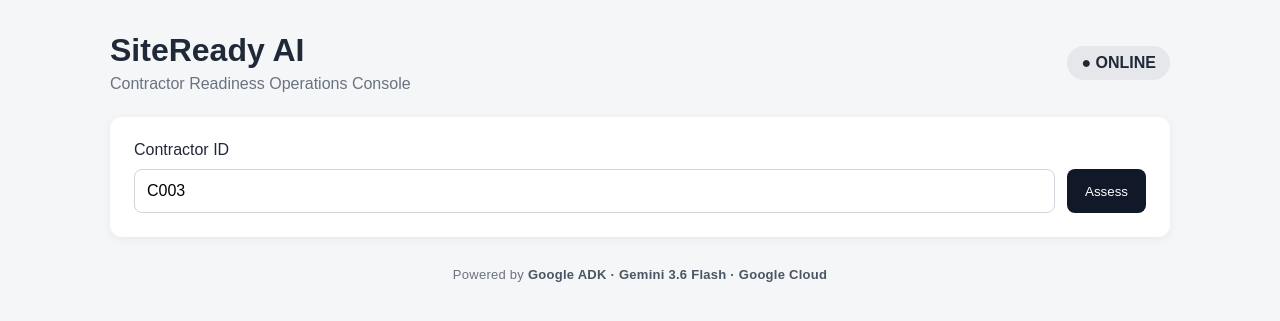
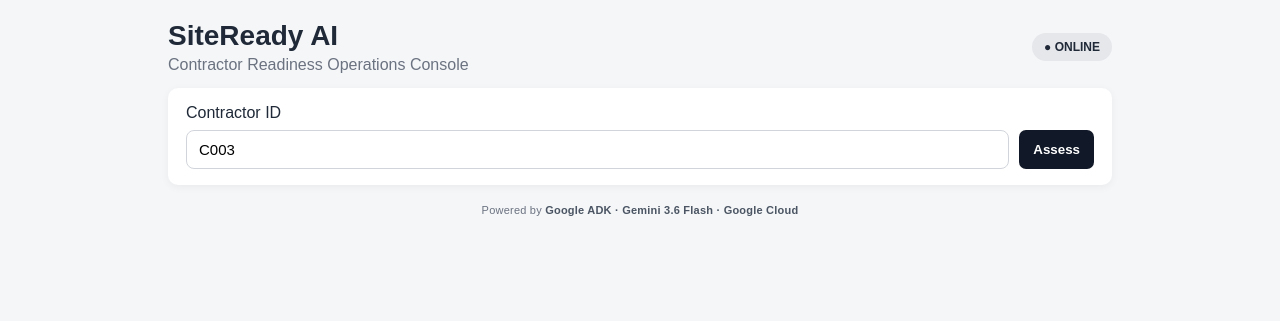
Before and after one commit to GregoryRicardo/sitready-ai, a FastAPI app: page / in a window 1280 px wide. Shown: the top 321 px of the page. Run offline with FastAPI, Linux system fonts and the light colour scheme; data that the repository does not hold is empty.

Commit message:
Tighten judge-facing console layout

```diff
--- a/web/static/style.css
+++ b/web/static/style.css
@@ -10,63 +8,59 @@ body {
 }
 
 .container {
-    max-width: 1100px;
+    max-width: 980px;
     margin: 0 auto;
-    padding: 32px 20px 20px;
+    padding: 20px 18px 14px;
 }
 
 header {
     display: flex;
     justify-content: space-between;
     align-items: center;
-    margin-bottom: 24px;
+    margin-bottom: 14px;
 }
 
-h1 { margin: 0; }
+h1 { margin: 0; font-size: 28px; }
+h2 { font-size: 20px; }
 
-header p {
-    margin: 6px 0 0;
-    color: #6b7280;
-}
+header p { margin: 4px 0 0; color: #6b7280; }
 
 .card {
     background: white;
-    border-radius: 12px;
-    padding: 24px;
-    margin-bottom: 20px;
-    box-shadow: 0 2px 10px rgba(0, 0, 0, 0.06);
+    border-radius: 10px;
+    padding: 16px 18px;
+    margin-bottom: 12px;
+    box-shadow: 0 2px 8px rgba(0, 0, 0, 0.05);
 }
 
-.hidden { display: none; }
+.hidden { display: none !important; }
 
 .status {
-    padding: 8px 14px;
+    padding: 7px 12px;
     border-radius: 999px;
     background: #e5e7eb;
     font-weight: 600;
+    font-size: 12px;
 }
 
-.input-row {
-    display: flex;
-    gap: 12px;
-    margin-top: 10px;
-}
+.input-row { display: flex; gap: 10px; margin-top: 8px; }
 
 input {
     flex: 1;
-    padding: 12px;
+    padding: 10px 12px;
     border: 1px solid #d1d5db;
     border-radius: 8px;
-    font-size: 16px;
+    font-size: 15px;
 }
 
 button {
     border: none;
-    border-radius: 8px;
-    padding: 12px 18px;
+    border-radius: 7px;
+    padding: 10px 14px;
     background: #111827;
     color: white;
     cursor: pointer;
+    font-weight: 600;
 }
 
 button:hover { opacity: 0.9; }
@@ -228,54 +199,66 @@ button:disabled { opacity: 0.55; cursor: not-allowed; }
 .activity-warning .activity-status { color: #991b1b; }
 .activity-pending .activity-status { color: #3730a3; }
 
-.activity-empty {
-    padding: 16px;
-    border-radius: 8px;
-    background: #f3f4f6;
-    color: #6b7280;
+.issue {
+    border-left: 4px solid #dc2626;
+    padding: 9px 12px;
+    margin: 7px 0;
+    background: #fef2f2;
+    font-size: 13px;
 }
 
-.issue {
-    border-left: 4px solid #dc2626;
-    padding: 12px 16px;
-    margin: 10px 0;
-    background: #fef2f2;
-}
+.issue p { margin: 6px 0 0; }
 
 .approval-box {
     background: #f3f4f6;
-    padding: 14px;
-    margin: 16px 0;
-    border-radius: 8px;
+    padding: 10px 12px;
+    margin: 9px 0;
+    border-radius: 7px;
     display: grid;
-    gap: 6px;
+    gap: 4px;
 }
+
+#escalation-timer {
+    display: flex;
+    flex-wrap: wrap;
+    align-items: center;
+    gap: 12px;
+    background: #fff7ed;
+    border: 1px solid #fed7aa;
+}
+
+#escalation-countdown {
+    font-size: 24px;
+    font-weight: 800;
+    color: #9a3412;
+    min-width: 52px;
+}
+
+#notification-log { margin-top: 4px; }
+#results { padding-top: 14px; padding-bottom: 14px; }
 
 code {
     display: block;
-    margin-top: 6px;
+    margin-top: 4px;
     font-weight: bold;
     overflow-wrap: anywhere;
+    font-size: 12px;
 }
 
 .technology-footer {
     text-align: center;
-    padding: 10px 0 4px;
+    padding: 7px 0 2px;
     color: #6b7280;
-    font-size: 13px;
+    font-size: 11px;
     letter-spacing: 0.02em;
 }
 
-.technology-footer span {
-    font-weight: 600;
-    color: #4b5563;
-}
+.technology-footer span { font-weight: 600; color: #4b5563; }
 
 @media (max-width: 700px) {
-    .container { padding: 20px 14px 16px; }
+    .container { padding: 16px 12px 10px; }
     .readiness-header { flex-direction: column; align-items: flex-start; }
     .readiness-summary { justify-content: flex-start; }
     .activity-title { flex-direction: column; align-items: flex-start; gap: 4px; }
     .input-row { flex-direction: column; }
-    .technology-footer { line-height: 1.8; }
 }
```
Also changed, not shown: other parts of web/static/style.css (+40 -65 lines).
